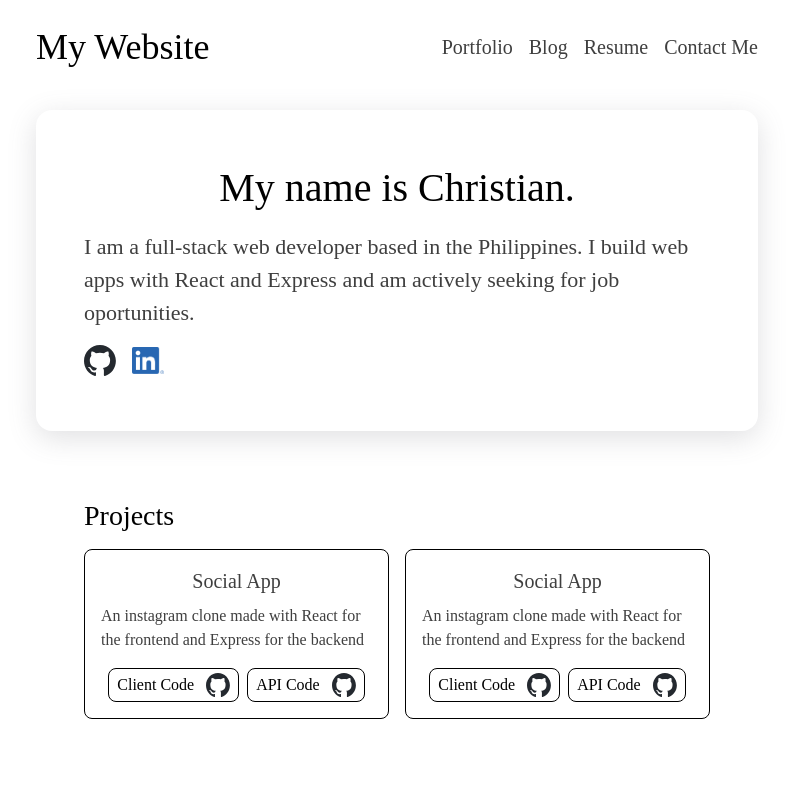
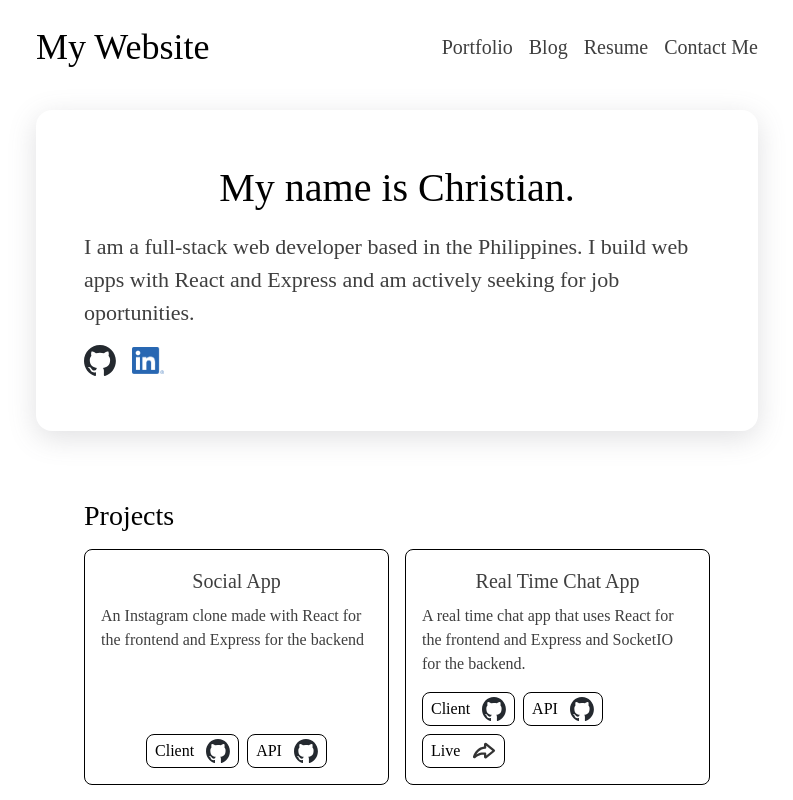
Before and after one commit to cjxo/cjxo.github.io, a React (Vite) app: page / in a window 1280 px wide. Shown: the top 800 px of the page, without its empty margins (243-1036 px from the left). Built offline with nearby package versions, Linux system fonts and the light colour scheme; a web font is replaced by a local one.

Commit message:
added new project

```diff
--- a/src/components/portfolio/Projects.jsx
+++ b/src/components/portfolio/Projects.jsx
@@ -21,6 +21,23 @@ const ProjectLink = ({ href, name }) => {
   );
 };
 
+const LiveLink = ({ href }) => {
+  const [hover, setHover] = useState(false);
+  return (
+    <MyLink
+      href={href}
+      onMouseEnter={() => setHover(true)}
+      onMouseLeave={() => setHover(false)}
+      className={styles.buttonLike}
+    >
+      <p>Live</p>
+      <img
+        src={hover ? "./icons/redirect-active-svgrepo-com.svg" : "./icons/redirect-svgrepo-com.svg" }
+        alt="open live project"
+      />
+    </MyLink>
+  );
+};
 const Projects = () => {
   return (
     <section className={`${styles.category}`}>
@@ -30,22 +47,23 @@ const Projects = () => {
         <li>
           <h4>Social App</h4>
 
-          <p>An instagram clone made with React for the frontend and Express for the backend</p>
+          <p>An Instagram clone made with React for the frontend and Express for the backend</p>
 
           <div className={styles.links}>
-            <ProjectLink href="https://github.com/cjxo/social-app-client" name="Client Code"/>
-            <ProjectLink href="https://github.com/cjxo/social-app-server" name="API Code"/>
+            <ProjectLink href="https://github.com/cjxo/social-app-client" name="Client"/>
+            <ProjectLink href="https://github.com/cjxo/social-app-server" name="API"/>
           </div>
         </li>
 
         <li>
-          <h4>Social App</h4>
+          <h4>Real Time Chat App</h4>
 
-          <p>An instagram clone made with React for the frontend and Express for the backend</p>
+          <p>A real time chat app that uses React for the frontend and Express and SocketIO for the backend.</p>
 
           <div className={styles.links}>
-            <ProjectLink href="https://github.com/cjxo/social-app-client" name="Client Code"/>
-            <ProjectLink href="https://github.com/cjxo/social-app-server" name="API Code"/>
+            <ProjectLink href="https://github.com/cjxo/real-time-chat-client" name="Client"/>
+            <ProjectLink href="https://github.com/cjxo/real-time-chat-server" name="API"/>
+            <LiveLink href="https://real-time-chat-fullstack.onrender.com/sign-in" />
           </div>
         </li>
       </ul>
@@ -60,3 +78,7 @@ ProjectLink.propTypes = {
   href: PropTypes.string.isRequired,
   name: PropTypes.string.isRequired,
 };
+
+LiveLink.propTypes = {
+  href: PropTypes.string.isRequired,
+};
--- a/src/styles/components.module.css
+++ b/src/styles/components.module.css
@@ -198,12 +198,14 @@
 
     p {
       font-size: 16px;
+      flex-grow: 1;
     }
 
     .links {
       margin-top: 8px;
       display: flex;
       gap: 8px;
+      flex-wrap: wrap;
 
       a {
         display: flex;
```
Also changed, not shown: public/icons/redirect-active-svgrepo-com.svg (added), public/icons/redirect-svgrepo-com.svg (added).
